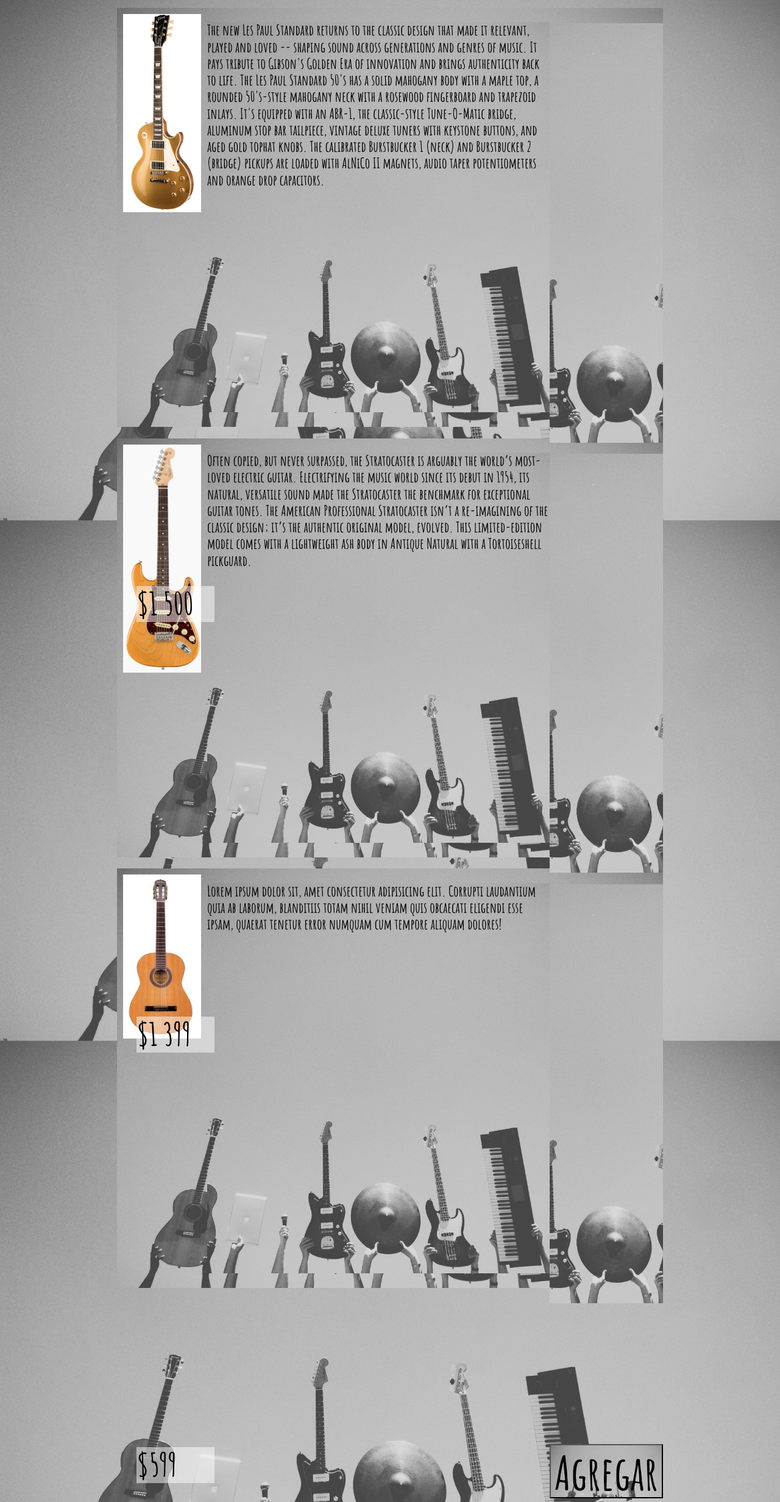
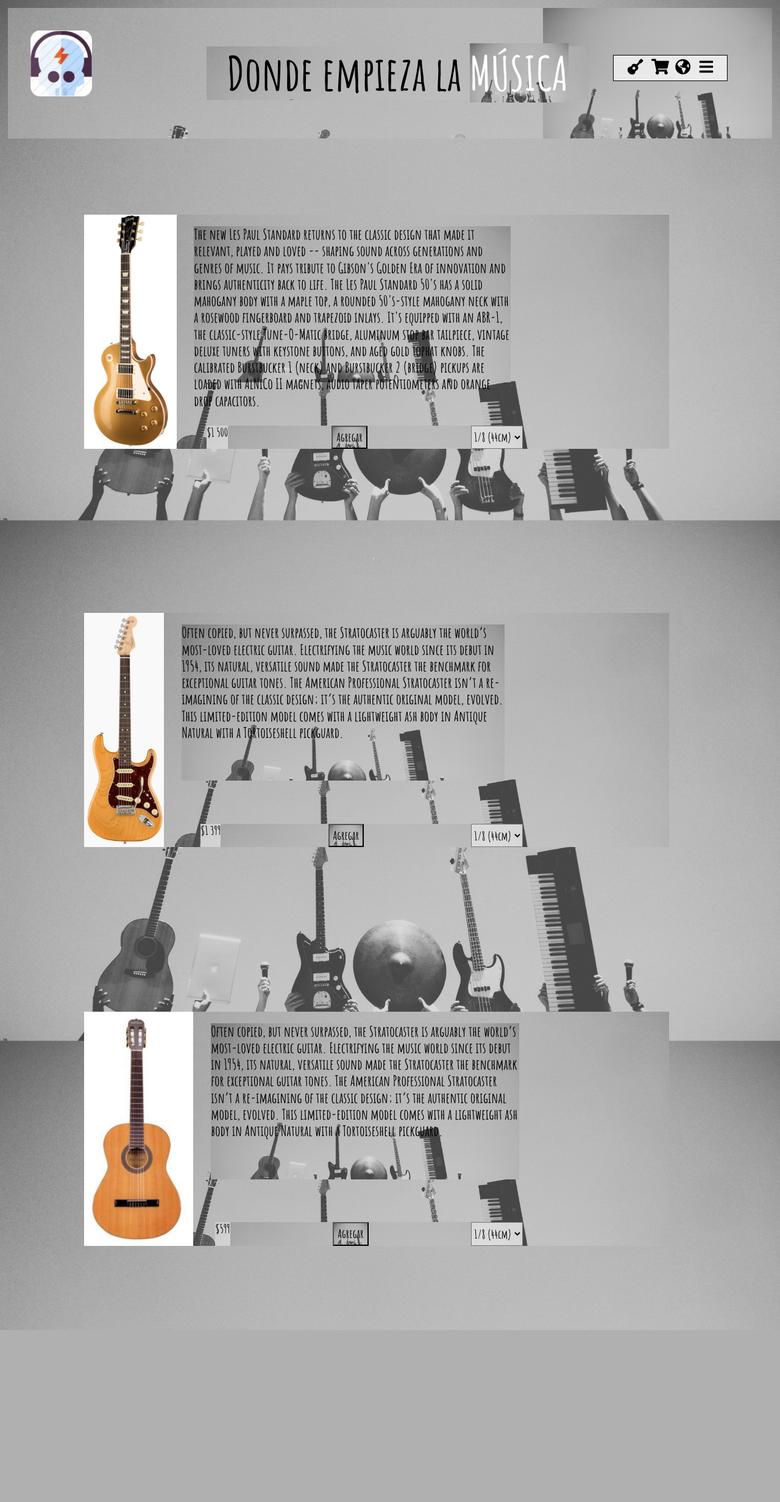
Before and after one commit to roberts6/grupo_8_musicstore, a Node server app: page /detalles in a window 1280 px wide. Shown: the whole page at 61% size. After the commit the page ends 2181 px from the top, so only its background shows below. Run offline with Node 20, Linux system fonts and the light colour scheme; some libraries are stand-ins or nearby versions.

Commit message:
cambios en index y detalle del producto

```diff
--- a/music-store/public/css/estilos.css
+++ b/music-store/public/css/estilos.css
@@ -15,9 +15,9 @@
 }
 
 .logo{
-    width: 12%;
-    height: 12%;
-    margin: 20px 10px;
+    width: 8%;
+    height: 8%;
+    margin: 3% 3%;
     border-radius: 15%;
 }
 
@@ -27,35 +27,46 @@
     width: 50%;
     font-size: 6vw;
     margin: 5% 0%;
+    position: relative;
+    left: 9%;
+    z-index: 1;
 }
 
 .options{
     list-style: none;
     display: flex;
     border: solid 1px black;
-    color: black;
     align-content: center;
     margin: 30px 20px 20px 2px;
     padding: 2%;
-    width: 80%;
-    height: 33%;
+    width: 50%;
+    height: 20%;
     position: relative;
-    left: 4vw;
-    top: -4vw;
+    left: 30%;
+    top: -2vw;
+    background-image: initial;
+    background-color: rgba(255, 255, 255, 0.7 )
+}
+
+.options i{
+    color: rgb(0,0,0);
+    background-image: initial;
+    font-size: 2vw;
+    position: absolute;
 }
 
 .options li {
     display: flex;
-    margin: 8px;
-    width: 7%;
+    margin: 5px;
+    width: 5%;
     position: relative;
     bottom: 5px;
-    left: 5px;
+    left: -4px;
 }
 
 .main-options{
-    align-content: center;
-    width: 35%;
+    width: 30%;
+    position: relative;
 }
 
 h1{ text-align: center;
@@ -119,49 +124,39 @@
 
 .producto:hover h3{
 display: flex;
+border: solid 1px black;
 }
-
-.producto-auricular:hover h3{
-    display: flex;
-    }
-
-.producto-auricular{
-    padding: 0px;
-}
-
-.producto-auricular img{
-    display: flex;
-    transition: all 450ms;
-}
-
-img{
-    width: 80%;
-    height: 80%;
-    margin: 10px;
-    transition: all 450ms;
-}
-
-
 
 .banner{
     display: flex;
     width: 75vw;
+    height: 30vh;
     position: relative;
-    left: 14vw;
-    margin: 0px;
+    margin: 0px auto;
 }
+
 
 .pie{
     display: flex;
     justify-content: space-around;
     width: 100%;
     margin: 0px;
-    color: white;
-    font-size: 5vw;
+    font-size: 3.5vw;
     padding: 0px 10px;
     text-align: center;
     list-style: none;
     margin: 10vw 0%;
+}
+
+.accion-pie a{
+    color: white;
+    transition: all 450ms;
+    z-index: 1;
+}
+
+.accion-pie:hover a{
+font-size: 5vw;
+color: red;
 }
 
 /* comienza el css dell detalle de productos */
@@ -174,47 +169,56 @@
 .detalle-producto{
     display: flex;
     justify-content: space-between;
-    width: 70vw;
-    margin: auto;
+    width: 100vw;
+    height: 30vw;
+    width: 75vw;
+    margin: 10% 10%;
 }
 
-.detalle-producto img{
-    width: 10vw;
+.imagen-descripcion{
+    display: flex;
+    flex-direction: row;
 }
 
-.detalle-producto p{
+
+.info {
+    display: flex;
+    justify-content: space-between;
+    position: relative;
+    top: 90%;
+    right: 40%;
     width: 75vw;
-    height: 50vw;
-    font-size: 1.85vw;
-    position: relative;
+    height: 3vw;
+    font-size: 1.5vw;
+    margin: 0px -15%;
 }
 
 .detalle-producto .precio{
-    width: 10vw;
-    position: relative;
-    top: 30vw;
-    right: 53vw;
-    font-size: 4vw;
     background-image: initial;
     background-color: rgba(255, 255, 255, 0.5 );
     z-index: 1;
 }
 
-.detalle-producto button{
-    height: 7vw;
-    position: relative;
-    font-size: 6vw;
-    top: 25vw;
-    transition: all 450ms;
+.info select{
+    background-image: initial;
+    background-color: rgba(255, 255, 255, 0.5 );
+    z-index: 1;
 }
 
-.info{
-    display: flex;
-    flex-direction: column;
-    justify-content: end;
+.detalle-producto img{
+    width: 14vw;
+    height: 100%;
+}
+
+.detalle-producto p{
+    width: 75vw;
+    height: 20vw;
+    font-size: 1.85vw;
     position: relative;
-    top: 2vw;
+    margin: 2% 3%;
 }
+
+
 
 .detalle-producto:hover button{
     background-image: initial;
@@ -231,12 +235,13 @@
 
 @media(min-width: 361px){
    .options i{
-    font-size: 3.2vw;
+    position: absolute;
    }
 
    .options li{
     margin: 9%;
-    left: -2px;
+    left: 0px;
+    bottom: 1.3vw;
    }
 
    .options a i{
@@ -244,30 +249,25 @@
    }
 
    .options{
-    width: 60%;
-    height: 30%;
+    width: 50%;
+    height: 20%;
     position: relative;
-    left: 25%;
-    top: -2vw;
+    top: -7%;
+}
+}
+
+@media(min-width: 450px){
+    .options {top: 6%;}
+}
+
+@media(min-width: 600px){
+    .options {top: 12%;}
 }
 
 
-
-}
-
-@media(min-width: 500px){
-    .options{
-    width: 60%;
-    height: 30%;
-    position: relative;
-    left: 25%;
-    top: 7%;
-    }
-}
-
 @media(min-width: 814px){
     .options{
-        top: 2.4vw;
+        top: 22%;
     }
 }
 
--- a/music-store/views/productDetail.html
+++ b/music-store/views/productDetail.html
@@ -12,6 +12,18 @@
     <link rel="stylesheet" href="/static/css/estilos.css">
     <meta name="viewport" content="width=device-wid th, initial-scale=1">
 </head>
+<header>
+        <img class="logo" src="/static/img/logo.jpeg" alt="">
+        <h1 class="titulo">Donde empieza la <span style="color: white">MÚSICA</span></h1>
+        <div class="main-options">
+            <ul class="options">
+                <li><a href="/productDetail"></a><i class="fas fa-guitar"></i></a></li>
+                <li><a href="/productDetail.html"></a><i class="fas fa-shopping-cart"></i></a></li>
+                <li><a href="/static/productDetail.html"></a><i class="fas fa-globe-americas"></i></a></li>
+                <li><a href="/static/productDetail.html"></a><i class="fas fa-bars"></i></a></li>
+            </ul>
+        </div>
+    </header>
 <body class="bodydetalles">
 
     <div class="detalle-producto">
@@ -20,6 +32,14 @@
     <div class="info">
         <article class="precio">$1 500</article>
         <button type="submit">Agregar</button>
+        <select name="color" id="">
+            <option value="1/8">1/8 (44cm)</option>
+            <option value="1/4">1/4 (48cm)</option>
+            <option value="1/2">1/2 (53cm)</option>
+            <option value="3/4">3/4 (58cm)</option>
+            <option value="7/8">7/8 (62cm)</option>
+            <option value="4/4">4/4 (65cm)</option>
+        </select>
     </div>
     </div>
     <br>
@@ -31,15 +51,33 @@
         <div class="info">
             <article class="precio">$1 399</article>
             <button type="submit">Agregar</button>
+            <select name="color" id="">
+                <option value="1/8">1/8 (44cm)</option>
+                <option value="1/4">1/4 (48cm)</option>
+                <option value="1/2">1/2 (53cm)</option>
+                <option value="3/4">3/4 (58cm)</option>
+                <option value="7/8">7/8 (62cm)</option>
+                <option value="4/4">4/4 (65cm)</option>
+            </select>
         </div>
         </div>
         <br>
         <div class="detalle-producto">
                 <img src="/static/img/acustica.jpeg" alt="">
-            <p>Lorem ipsum dolor sit, amet consectetur adipisicing elit. Corrupti laudantium quia ab laborum, blanditiis totam nihil veniam quis obcaecati eligendi esse ipsam, quaerat tenetur error numquam cum tempore aliquam dolores!</p>
+                <p>Often copied, but never surpassed, the Stratocaster is arguably the world’s most-loved electric guitar. Electrifying the music world since its debut in 1954, its natural, versatile sound made the Stratocaster the benchmark for exceptional guitar tones. The American Professional Stratocaster isn’t a re-imagining of the classic design; it’s the authentic original model, evolved.
+
+                        This limited-edition model comes with a lightweight ash body in Antique Natural with a Tortoiseshell pickguard.</p>
             <div class="info">
                 <article class="precio">$599</article>
                 <button type="submit">Agregar</button>
+                <select name="color" id="">
+                    <option value="1/8">1/8 (44cm)</option>
+                    <option value="1/4">1/4 (48cm)</option>
+                    <option value="1/2">1/2 (53cm)</option>
+                    <option value="3/4">3/4 (58cm)</option>
+                    <option value="7/8">7/8 (62cm)</option>
+                    <option value="4/4">4/4 (65cm)</option>
+                </select>
             </div>
             </div>
 </body>
```
Also changed, not shown: other parts of music-store/public/css/estilos.css (+10 -16 lines), music-store/controllers/productosController.js (added, +8 -0 lines), music-store/public/css/backup.css (added, +28 -0 lines), music-store/views/home.html (+13 -7 lines), music-store/controllers/indexController.js (added), 1 other file. Lines whose indentation alone changed are shown as unchanged.
